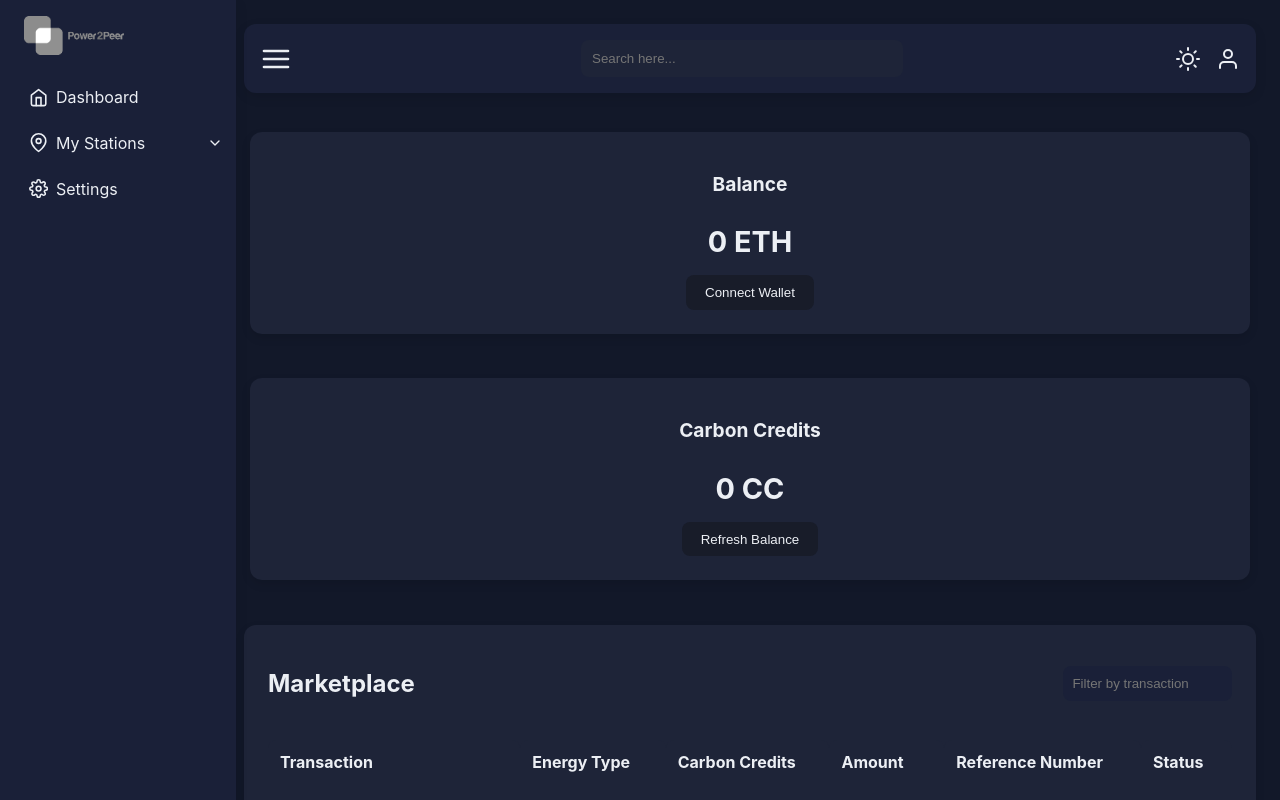
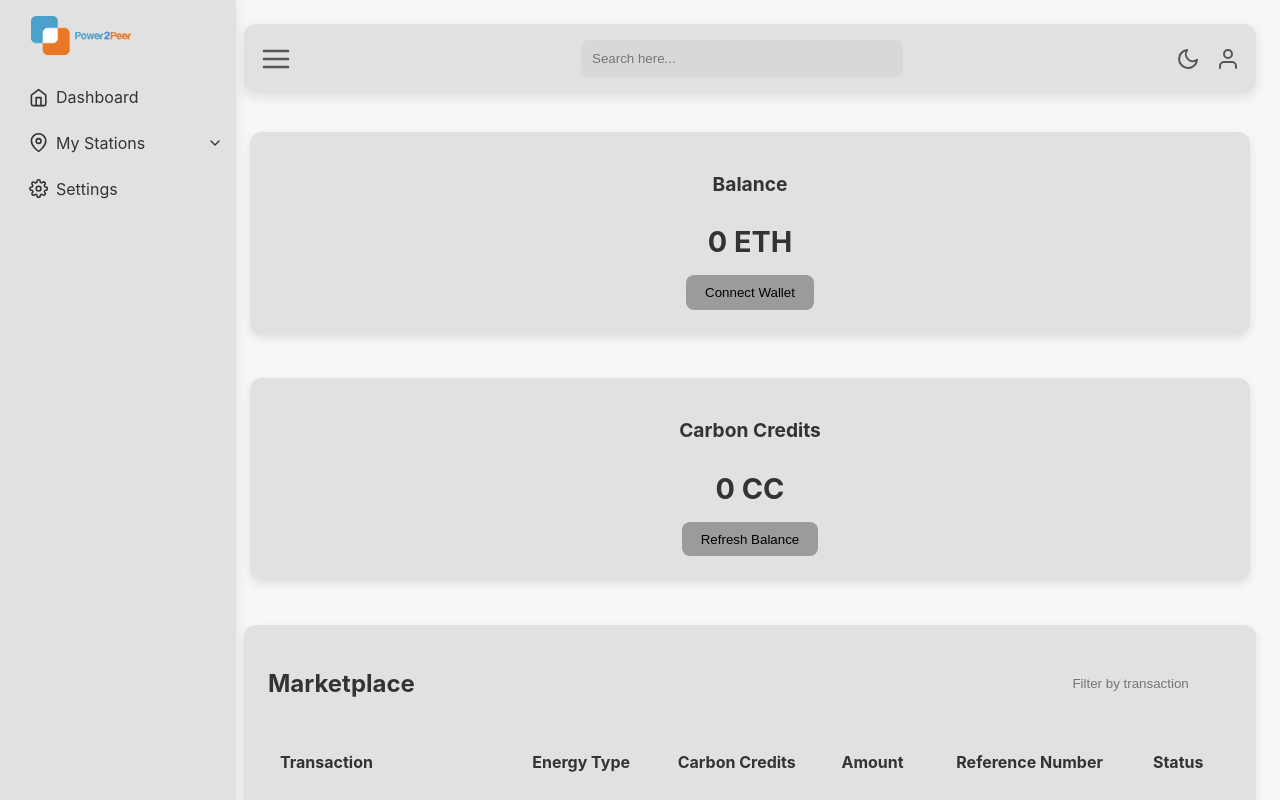
Before and after one commit to Adarxhhhh/CodeP2P, a React (Create React App) app: page / in a window 1280 px wide. Shown: the top 800 px of the page. Built offline with nearby package versions, Linux system fonts and the light colour scheme.

Commit message:
Added Light/dark mode

```diff
--- a/src/App.css
+++ b/src/App.css
@@ -6,10 +6,11 @@
   --sidebar-background: #1A2038; /* Dark sidebar */
   --card-background: #1E2438; /* Dark card */
   --card-text: #ECEFF4; /* Light text for cards */
-  --button-background: #181C29; /* Darker gray for button */
+  --button-background: #1a7bb7; /* Darker gray for button */
   --button-text: #ECEFF4; /* Light text for contrast */
   --button-hover-background: #10141E; /* Even darker shade for hover */
   --button-text-hover: #FFFFFF; /* Optional hover text color */
+  --serchbar-background : #1E2438;
 }
 
 .light-theme {
@@ -21,10 +22,11 @@
   --card-text: #333333; /* Dark gray for text */
   --icon-color: #555555; /* Icons in light mode */
   --hover-icon-color: #000000; /* Dark hover color */
-  --button-background: #8F8F8F; /* 1 shade darker gray for buttons */
-  --button-text: #333333; /* Dark text for buttons */
+  --button-background: #9c9b9a; /* 1 shade darker gray for buttons */
+  --button-text: #000000; /* Dark text for buttons */
   --button-hover-background: #696969; /* Slightly darker hover gray */
   --button-text-hover: #000000; /* Optional hover text color */
+  --serchbar-background : #d9d7d7;
 }
 /* Apply theme dynamically */
 body, .app-container {
--- a/src/components/Header/Header.module.css
+++ b/src/components/Header/Header.module.css
@@ -16,7 +16,7 @@
     width: 300px;
     border-radius: 8px;
     border: none;
-    background-color: var(--card-background); /* Background adjusts to theme */
+    background-color: var(--serchbar-background); /* Background adjusts to theme */
     color: var(--card-text); /* Text color adjusts to theme */
     outline: none;
     transition: background-color 0.3s ease, color 0.3s ease;
--- a/src/components/Sidebar/Sidebar.js
+++ b/src/components/Sidebar/Sidebar.js
@@ -8,7 +8,7 @@ import {
     FiArrowRight
 } from 'react-icons/fi';
 import styles from './Sidebar.module.css';
-import logo from '../../assets/logo.png';
+import logo from '../../assets/p2p.png';
 
 function Sidebar({ isSidebarOpen }) {
     const [isStationsOpen, setIsStationsOpen] = useState(false);
--- a/src/components/Sidebar/Sidebar.module.css
+++ b/src/components/Sidebar/Sidebar.module.css
@@ -12,7 +12,7 @@
    left: 0;
    height: 100vh;
    transform: translateX(0);
-   transition: background-color 0.3s ease, color 0.3s ease;
+   transition: transform 0.3s ease, background-color 0.3s ease, color 0.3s ease;
    box-shadow: 0px 4px 12px rgba(0, 0, 0, 0.1);
 }
 
@@ -29,7 +29,7 @@
 
 .logo {
    width: 100px;
-   padding-left: 8px;
+   padding-left: 15px;
    height: auto;
    object-fit: contain;
 }
--- a/src/context/ThemeContext.js
+++ b/src/context/ThemeContext.js
@@ -3,7 +3,7 @@ import React, { createContext, useState, useContext, useEffect } from 'react';
 const ThemeContext = createContext();
 
 export const ThemeProvider = ({ children }) => {
-  const [theme, setTheme] = useState(() => localStorage.getItem('theme') || 'dark');
+  const [theme, setTheme] = useState(() => localStorage.getItem('theme') || 'light-theme');
 
   useEffect(() => {
     localStorage.setItem('theme', theme);
```
Also changed, not shown: src/assets/p2p.png (added), src/stations/ConsumerStation.js (added), src/stations/ProducingStation.js (added).
